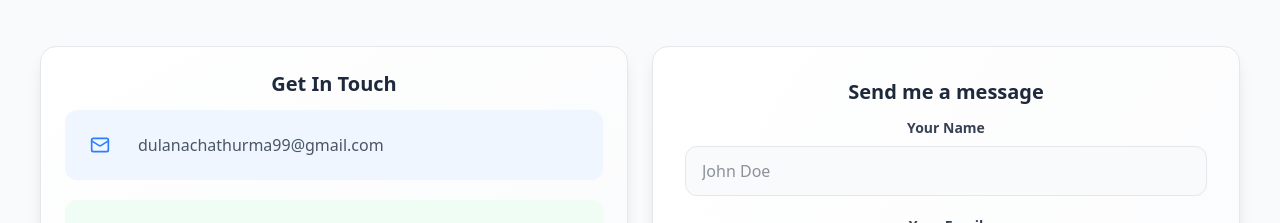
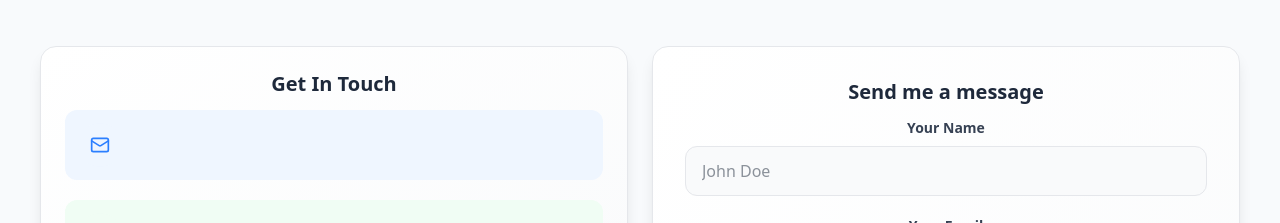
Before and after one commit to dulanachathurma/Dulana-New-Portfolio-main, a React (Vite) app: page / in a window 1280 px wide. Shown: the part 9900-10123 px from the top of the page. Built offline with nearby package versions, Linux system fonts and the light colour scheme.

Commit message:
Update ContactSection.jsx

```diff
--- a/src/components/ContactSection.jsx
+++ b/src/components/ContactSection.jsx
@@ -54,7 +54,7 @@ Sent from Dulana Chathurma Portfolio`;
   const contactInfo = [
     {
       icon: Mail,
-      text: "dulanachathurma99@gmail.com",
+
       href: "mailto:dulanachathurma99@gmail.com",
       color: "text-blue-500",
       bgColor: "bg-blue-50 dark:bg-blue-950/30",
```
